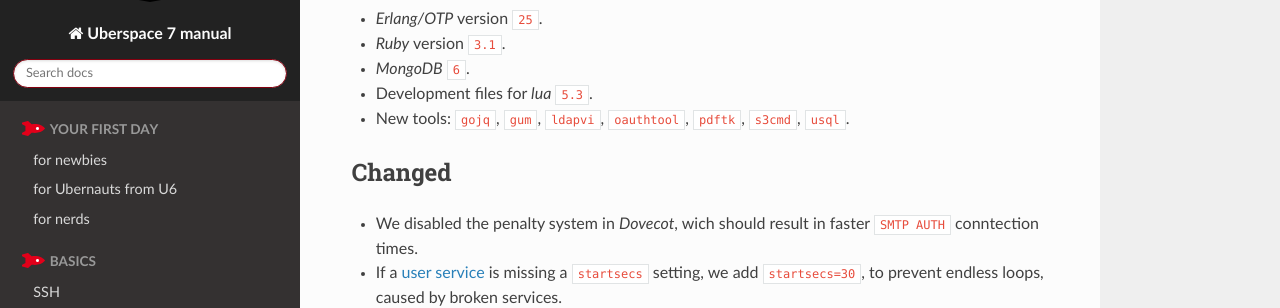
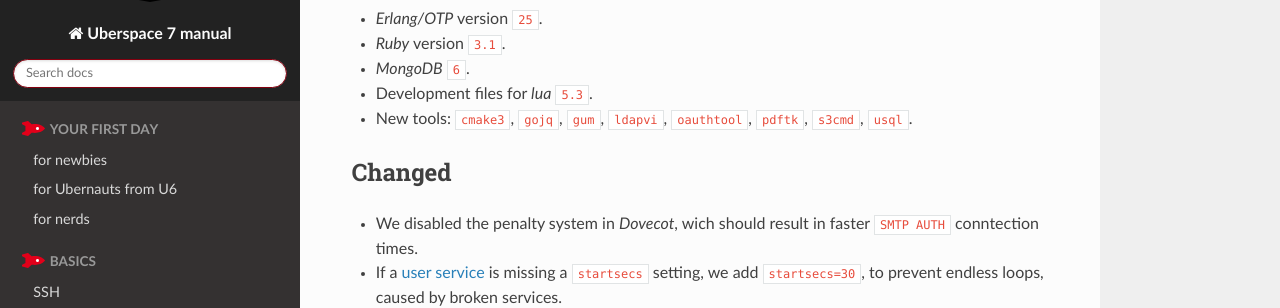
Before and after one commit to Uberspace/manual, a Sphinx documentation site: the page built from source/index.rst, in a window 1280 px wide and 900 px high, scrolled down 439 px. Shown: the part 149-457 px from the top of the window. Built offline with Sphinx 7.4.7 and the Read the Docs theme 2.0.0, drawn with Linux system fonts in a browser that asks for light colours.

Commit message:
[U7.14.0] :memo: add cmake3

```diff
--- a/source/changelog/2022-11-21_7.14.rst
+++ b/source/changelog/2022-11-21_7.14.rst
@@ -5,7 +5,7 @@
 - *Ruby* version ``3.1``.
 - *MongoDB* ``6``.
 - Development files for *lua* ``5.3``.
-- New tools: ``gojq``, ``gum``, ``ldapvi``, ``oauthtool``, ``pdftk``, ``s3cmd``, ``usql``.
+- New tools: ``cmake3``, ``gojq``, ``gum``, ``ldapvi``, ``oauthtool``, ``pdftk``, ``s3cmd``, ``usql``.
 
 Changed
 -------
```
